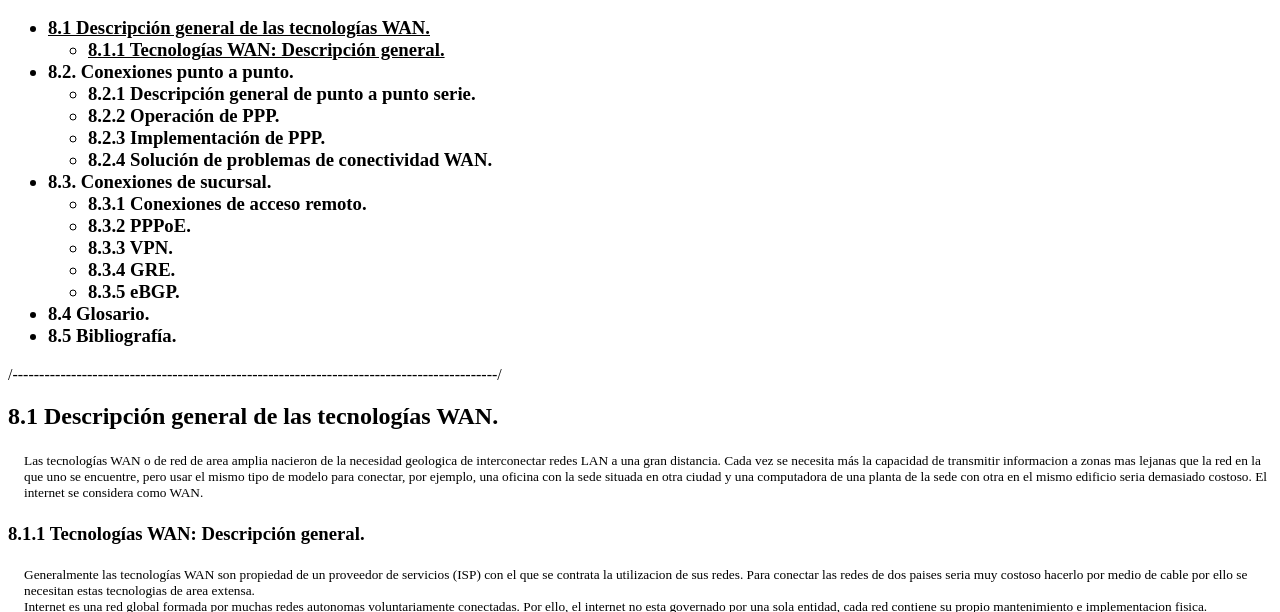
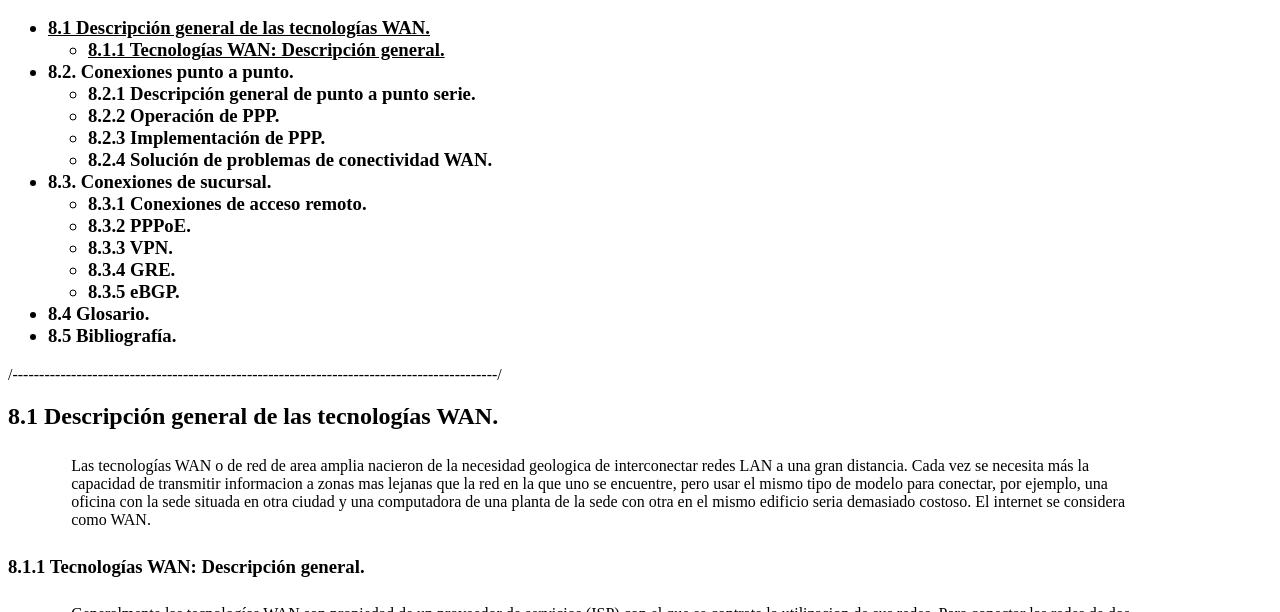
Before and after one commit to Labraca/Trabajo_WAN_TAR, a plain HTML site: page index.html in a window 1280 px wide. Shown: the part 110-722 px from the top of the page. Drawn offline with Linux system fonts and the light colour scheme; grey boxes are pictures that could not be loaded.

Commit message:
Update index.html

```diff
--- a/index.html
+++ b/index.html
@@ -8,8 +8,9 @@ a{
   color:black;
 }
 h5{
-    margin-left: 12pt;
-    font-size: 10pt;
+    margin-left: 5%;
+    margin-right: 10%;
+    font-size: 12pt;
     font-weight: normal;
 }
 </style>
```
